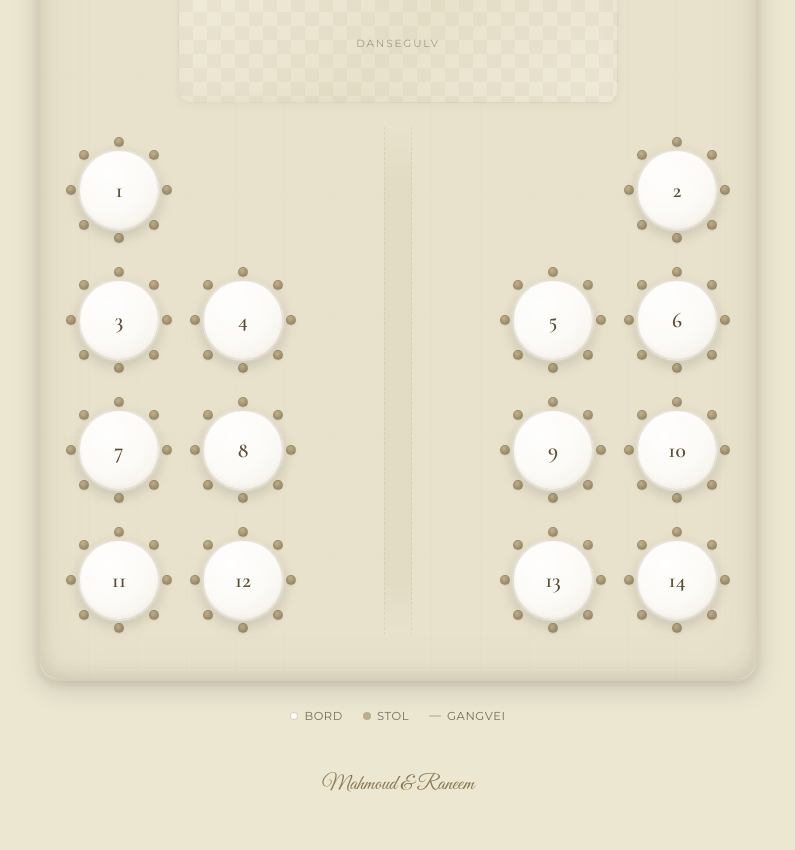
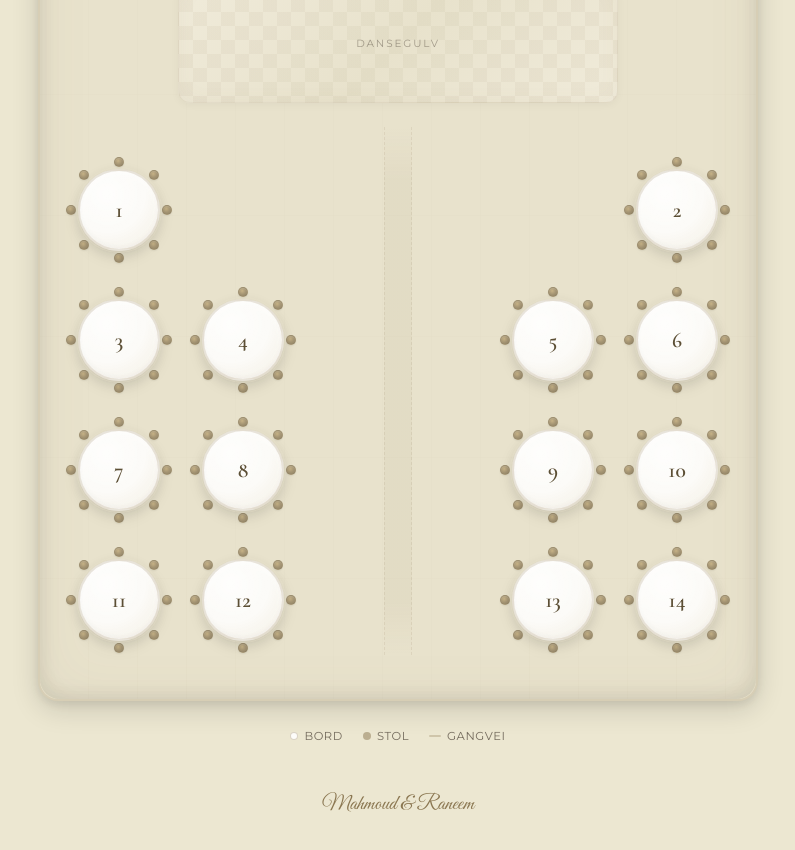
Before and after one commit to mahmoudAndRanim/wedding-map, a React (Vite) app: page / in a window 1280 px wide. Shown: the part 444-1294 px from the top of the page, without its empty margins (242-1037 px from the left). Built offline with nearby package versions, Linux system fonts and the light colour scheme.

Commit message:
fix: more space between dance floor and tables

```diff
--- a/src/index.css
+++ b/src/index.css
@@ -320,7 +320,7 @@ body {
   display: flex;
   flex-direction: column;
   gap: 20px;
-  padding: 8px 24px 0;
+  padding: 28px 24px 0;
   position: relative;
 }
 
```
Also changed, not shown: public/image.jpg (added).
